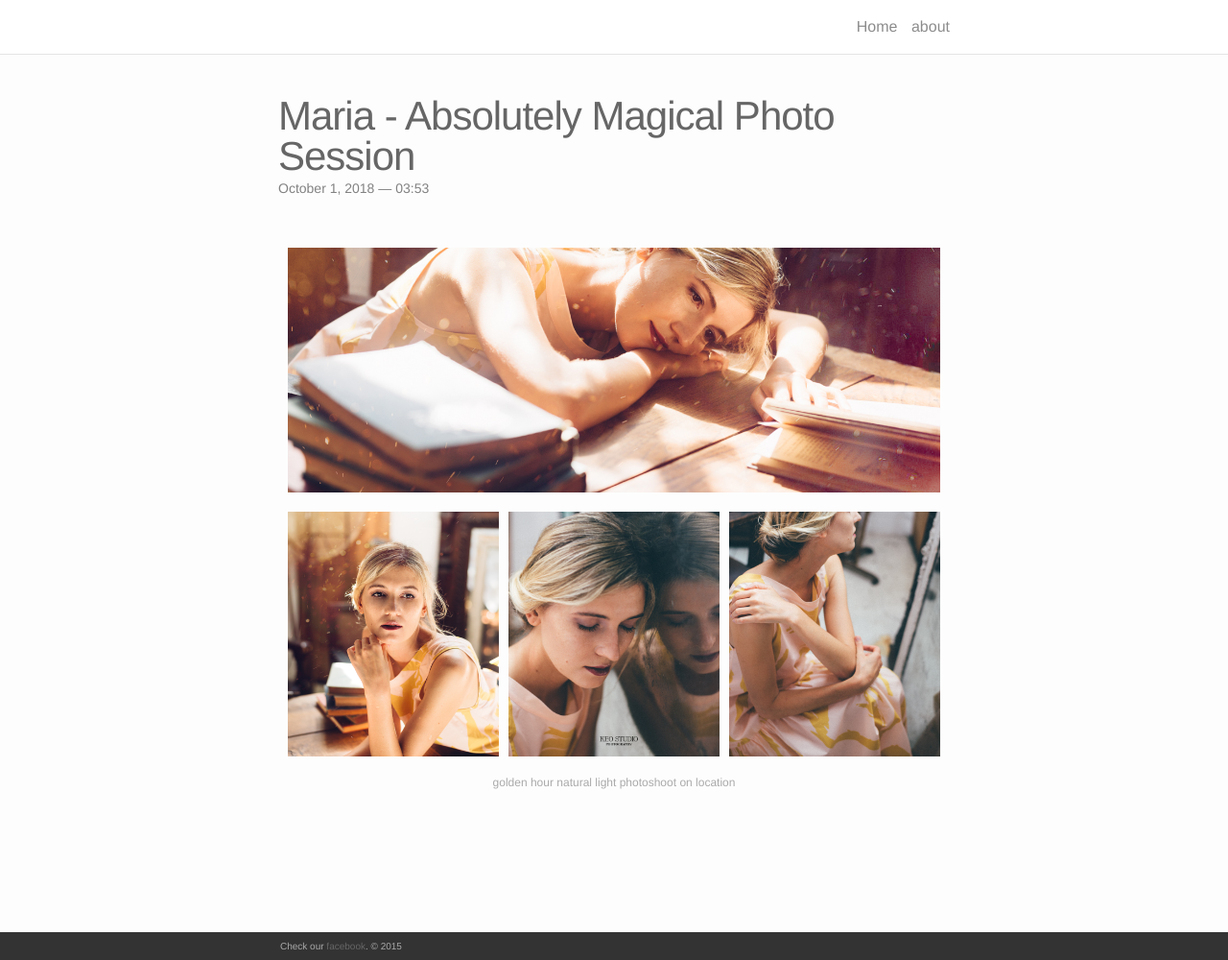
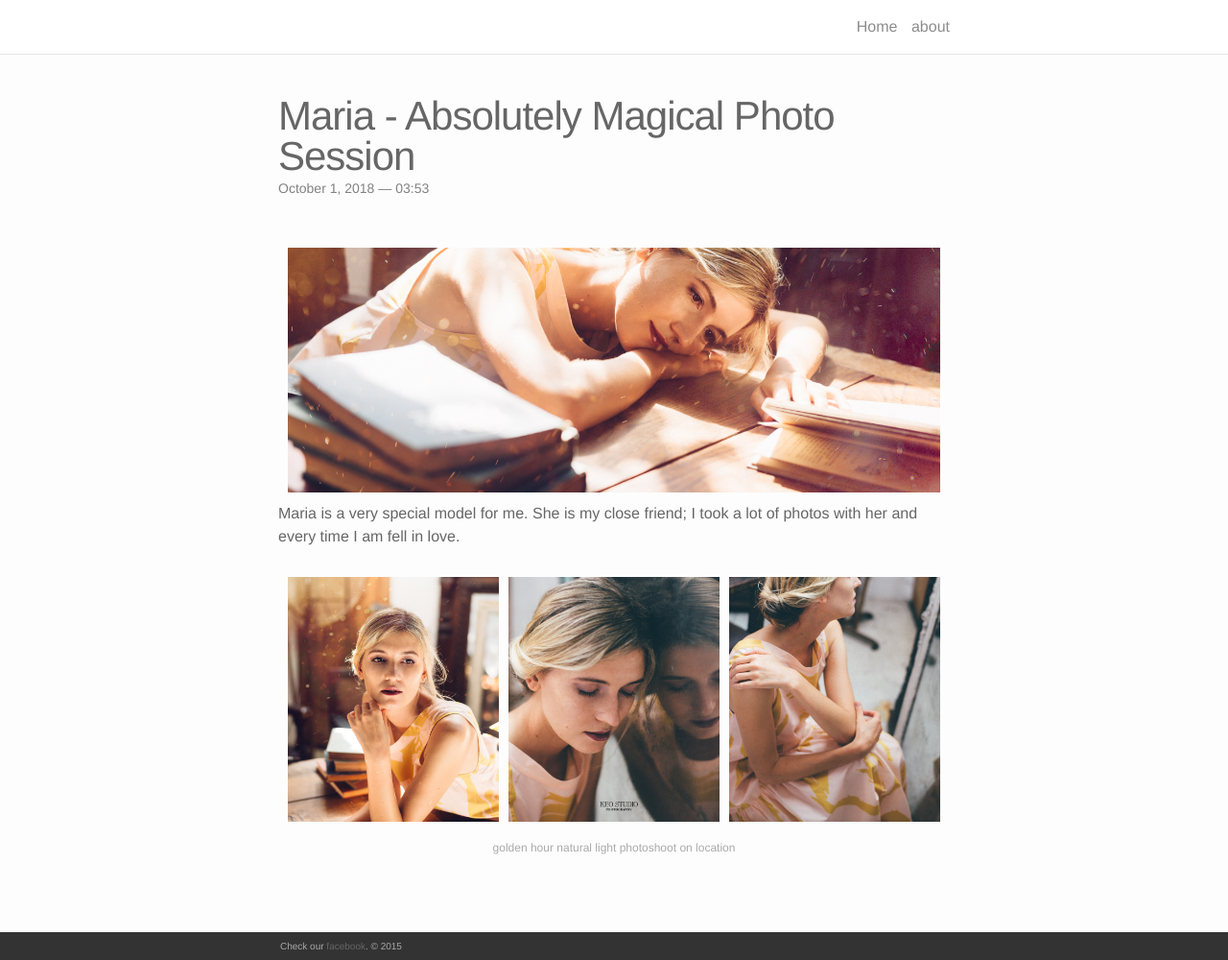
Before and after one commit to AlenPelin/keo-studio, a Jekyll site: the page built from _portfolio/maria---absolutely-magical-photo-session.md, in a window 1280 px wide and 1000 px high. Shown: the whole window at 96% size. Built offline with Jekyll 4.4.1, drawn with Linux system fonts in a browser that asks for light colours; nearby versions of some CDN libraries.

Commit message:
Update from Forestry.io - Updated maria---absolutely-magical-photo-session.md

```diff
--- a/_portfolio/maria---absolutely-magical-photo-session.md
+++ b/_portfolio/maria---absolutely-magical-photo-session.md
@@ -12,3 +12,4 @@ images:
   - "/media/9 keo studio photography maria 2.jpg"
 
 ---
+Maria is a very special model for me. She is my close friend; I took a lot of photos with her and every time I am fell in love.
```
